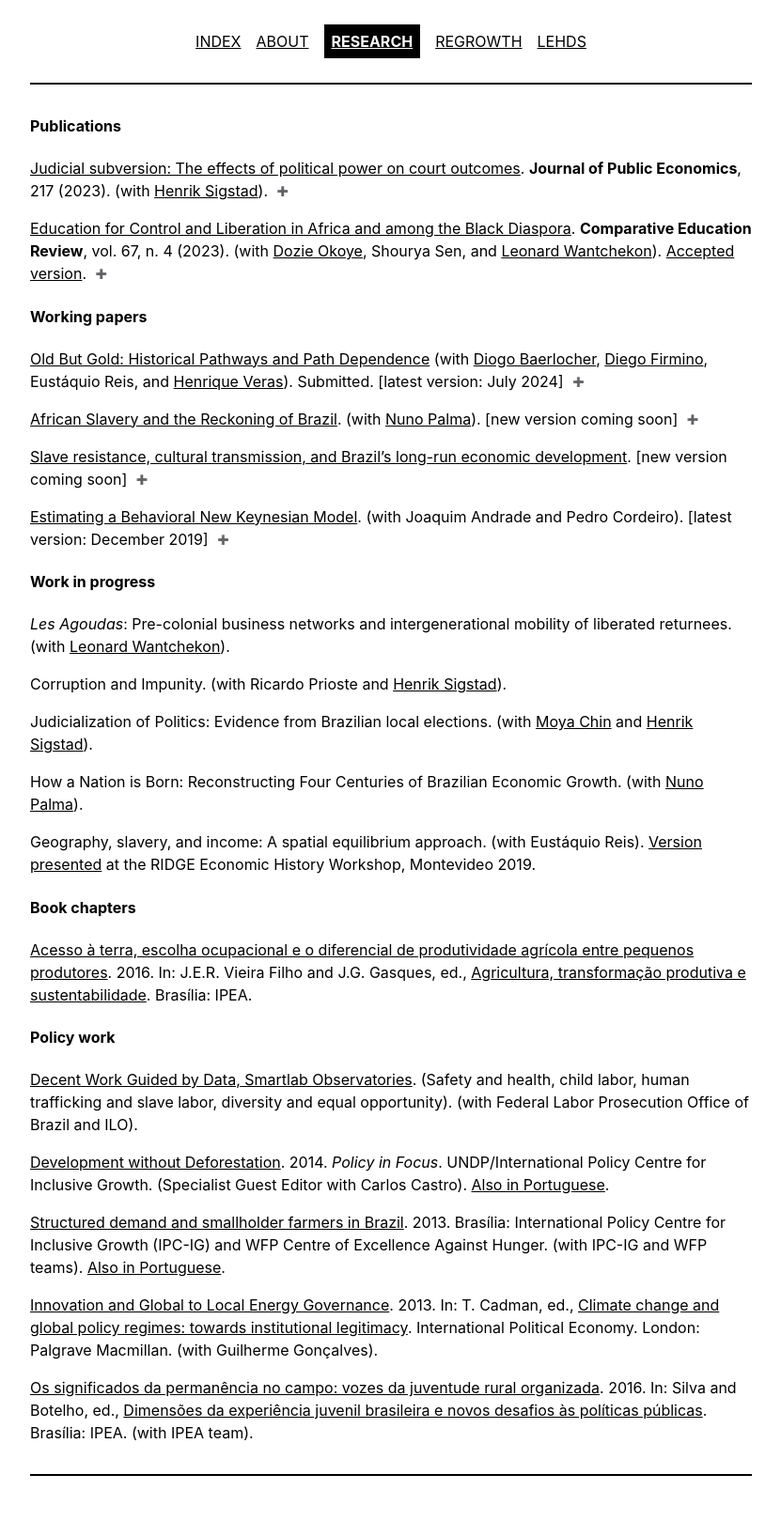
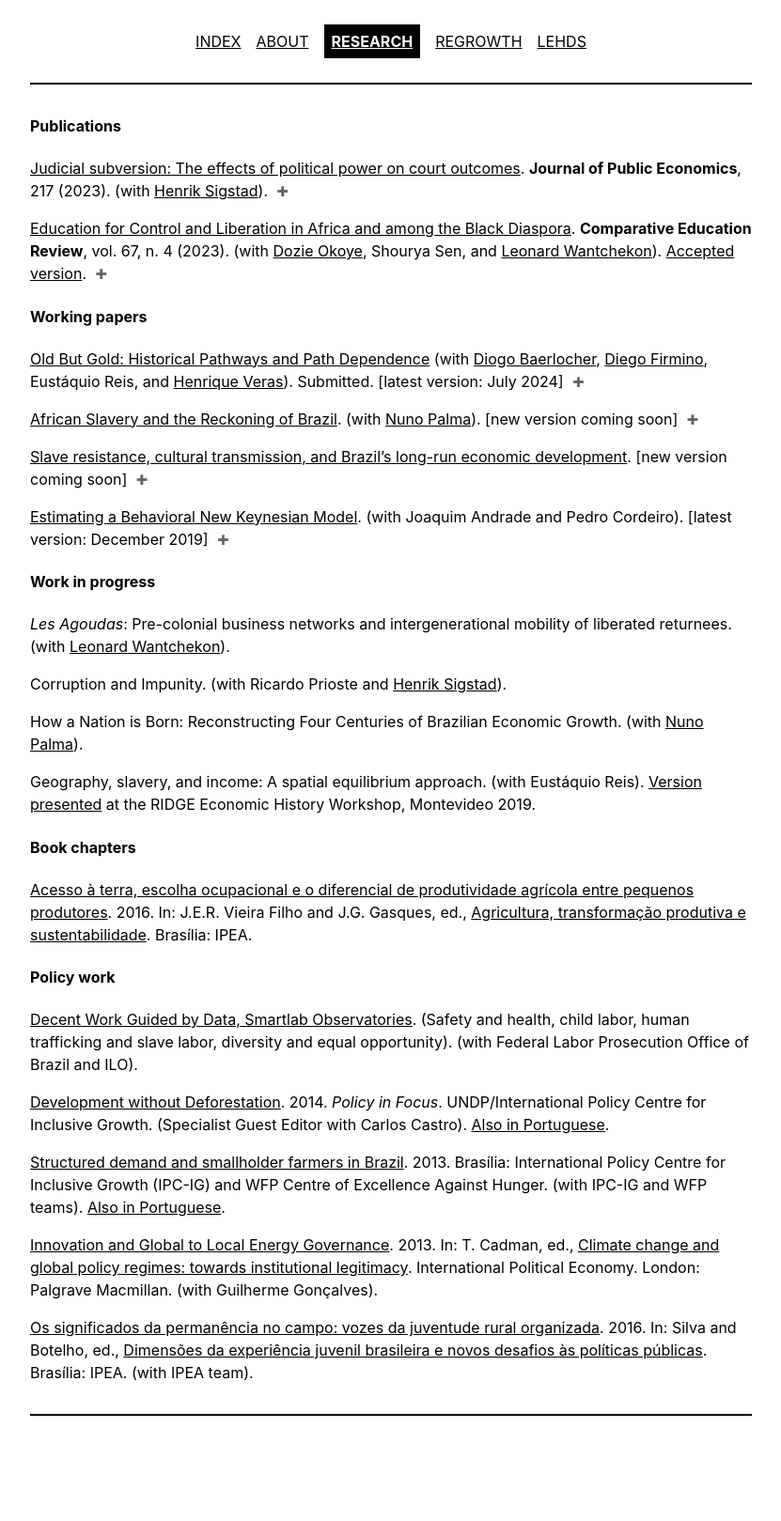
Before and after one commit to gbrlambais/gbrlambais.github.io, a Jekyll site: the page built from _pages/research.md, in a window 1280 px wide. Shown: the whole page at 94% size, without its empty margins (224-1055 px from the left). Built offline with Jekyll 4.4.1, drawn with Linux system fonts in a browser that asks for light colours; after the commit the page ends 1555 px from its top, so only the background shows below that.

Commit message:
update cv

```diff
--- a/_pages/research.md
+++ b/_pages/research.md
@@ -51,7 +51,7 @@ This paper analyzes identiﬁcation issues of a behavorial New Keynesian model a
 Corruption and Impunity. (with Ricardo Prioste and [Henrik Sigstad](https://hsigstad.github.io){:target="_blank"}).
 
 
-Judicialization of Politics: Evidence from Brazilian local elections. (with [Moya Chin](https://sites.google.com/view/moyachin/){:target="_blank"} and [Henrik Sigstad](https://hsigstad.github.io){:target="_blank"}).
+[//]: # Judicialization of Politics: Evidence from Brazilian local elections. (with [Moya Chin](https://sites.google.com/view/moyachin/){:target="_blank"} and [Henrik Sigstad](https://hsigstad.github.io){:target="_blank"}).
 
 [//]: # Judicial Connections. (with [Diogo Britto](https://sites.google.com/site/diogobrittoecon/){:target="_blank"}, [Breno Sampaio](https://sites.google.com/view/brenosampaio/){:target="_blank"}, [Henrik Sigstad](https://hsigstad.github.io){:target="_blank"}, and [Alexandre Fonseca](https://sites.google.com/view/alexandrefonseca/home){:target="_blank"}).
 
```
Also changed, not shown: 1 other file.
